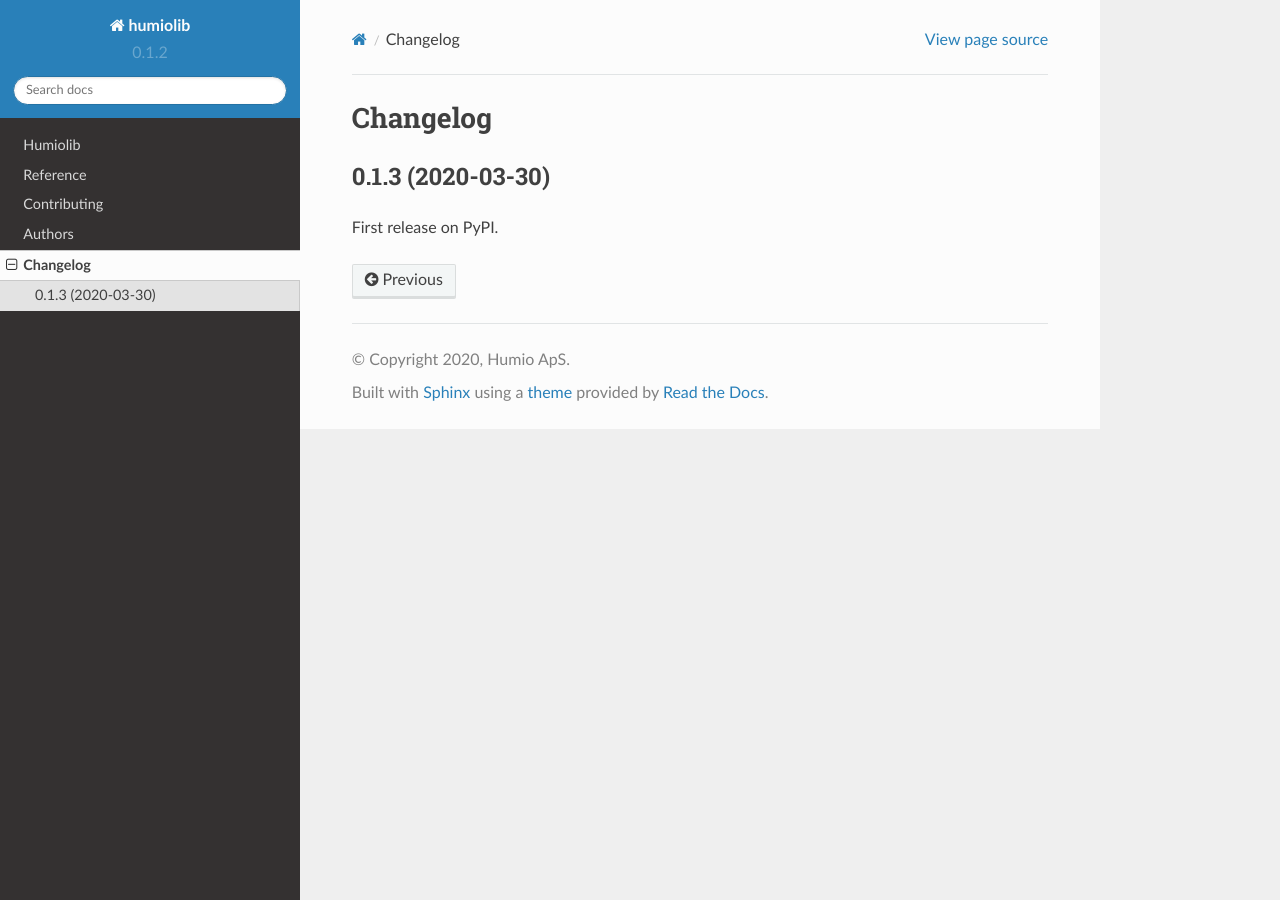
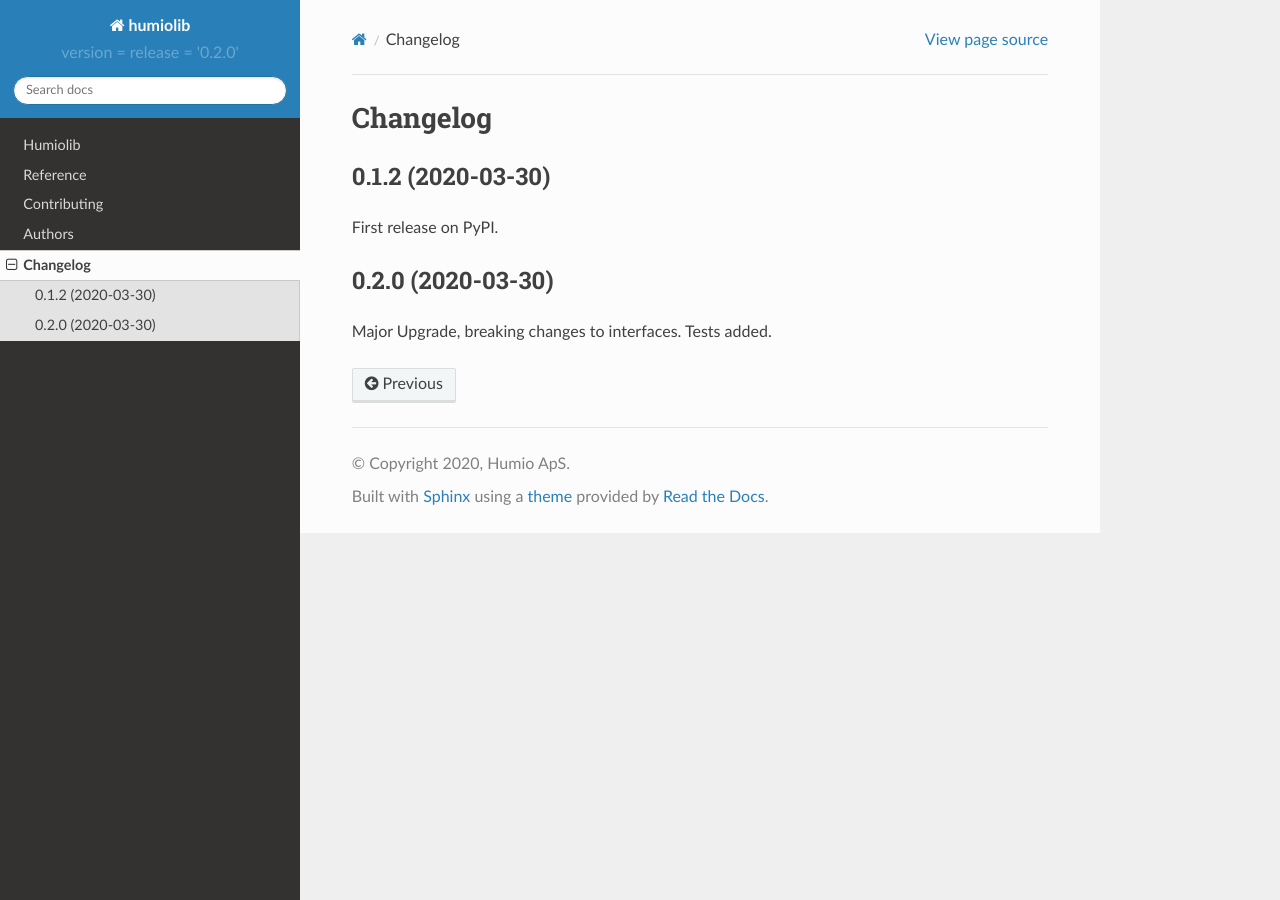
Before and after one commit to humio/python-humio, a Sphinx documentation site: the page built from docs/changelog.rst, in a window 1280 px wide. Built offline with Sphinx 7.4.7 and the Read the Docs theme 2.0.0, drawn with Linux system fonts in a browser that asks for light colours.

Commit message:
Bumped version to 0.2.0

```diff
--- a/CHANGELOG.rst
+++ b/CHANGELOG.rst
@@ -2,6 +2,10 @@
 Changelog
 =========
 
-0.1.3 (2020-03-30)
+0.1.2 (2020-03-30)
 ******************
 First release on PyPI.
+
+0.2.0 (2020-03-30)
+******************
+Major Upgrade, breaking changes to interfaces. Tests added.
--- a/docs/conf.py
+++ b/docs/conf.py
@@ -20,7 +20,7 @@ project = "humiolib"
 year = "2020"
 author = "Humio ApS"
 copyright = "{0}, {1}".format(year, author)
-version = release = "0.1.2"
+version = release = "version = release = '0.2.0'"
 
 pygments_style = "trac"
 templates_path = ["."]
--- a/setup.py
+++ b/setup.py
@@ -22,7 +22,7 @@ def read(*names, **kwargs):
 
 setup(
     name="humiolib",
-    version="0.1.2",
+    version="version='0.2.0'",
     license="Apache-2.0",
     description="Python SDK for connecting to Humio",
     long_description="%s\n%s"
--- a/src/humiolib/__init__.py
+++ b/src/humiolib/__init__.py
@@ -1,2 +1,2 @@
-__version__ = "0.1.2"
+__version__ = "__version__ = '0.2.0'"
 from humiolib.HumioClient import HumioClient, HumioIngestClient
```
Also changed, not shown: .bumpversion.cfg.
